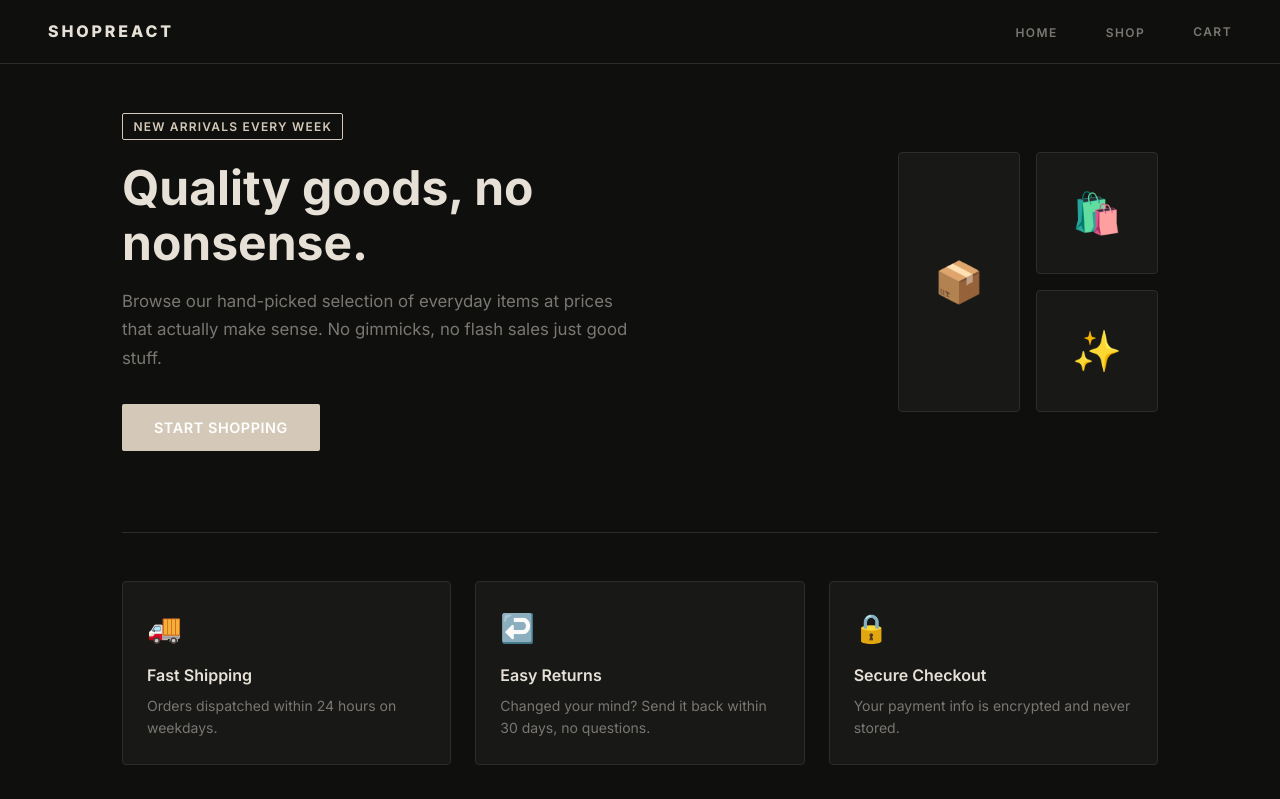
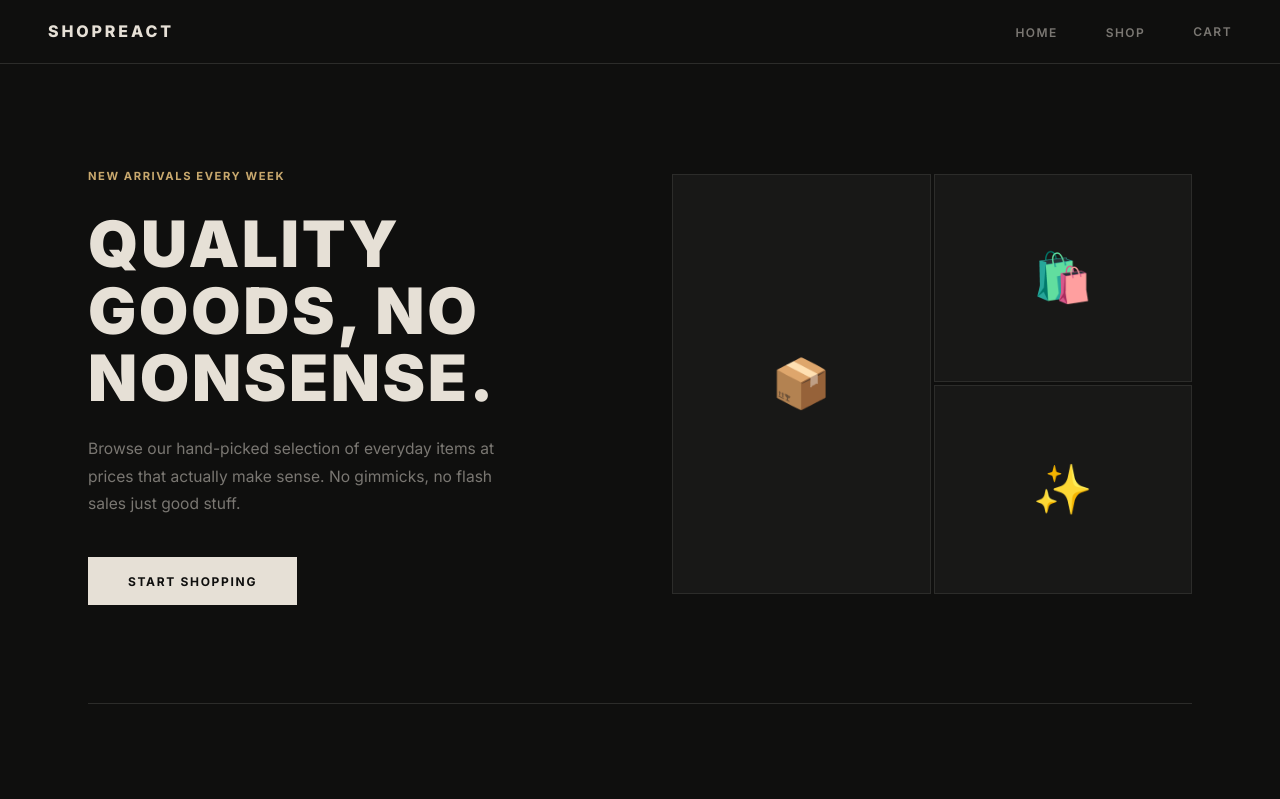
Before and after one commit to MikeBuckets2/shopping-cart, a React (Vite) app: page / in a window 1280 px wide. Shown: the top 799 px of the page. Built offline with nearby package versions, Linux system fonts and the light colour scheme.

Commit message:
style: update home page css

```diff
--- a/src/styles/Home.css
+++ b/src/styles/Home.css
@@ -1,130 +1,148 @@
 .home {
-  max-width: 1100px;
+  max-width: 1200px;
   margin: 0 auto;
-  padding: 3rem 2rem;
+  padding: 0 3rem;
 }
 
+/* Hero */
 .hero {
-  display: flex;
+  display: grid;
+  grid-template-columns: 1fr 1fr;
+  gap: 4rem;
   align-items: center;
-  justify-content: space-between;
-  gap: 3rem;
-  margin-bottom: 5rem;
-  min-height: 340px;
+  min-height: 80vh;
+  border-bottom: 1px solid var(--border);
 }
 
 .hero-text {
-  flex: 1;
-  max-width: 520px;
+  max-width: 560px;
 }
 
 .hero-tag {
   display: inline-block;
-  font-size: 0.75rem;
-  font-weight: 600;
-  letter-spacing: 0.1em;
+  font-size: 0.7rem;
+  font-weight: 700;
+  letter-spacing: 0.14em;
   text-transform: uppercase;
-  color: var(--accent);
-  border: 1px solid var(--accent);
-  padding: 0.2rem 0.65rem;
-  border-radius: 2px;
-  margin-bottom: 1.25rem;
+  color: var(--accent-warm);
+  margin-bottom: 1.5rem;
 }
 
 .hero-text h1 {
-  font-family: var(--font-display);
-  font-size: 3rem;
-  line-height: 1.15;
-  margin-bottom: 1rem;
+  font-size: clamp(2.5rem, 5vw, 4.5rem);
+  font-weight: 900;
+  text-transform: uppercase;
+  letter-spacing: 0.04em;
+  line-height: 1.05;
+  margin-bottom: 1.5rem;
+  color: var(--text);
 }
 
 .hero-text p {
   color: var(--text-muted);
-  font-size: 1.05rem;
-  margin-bottom: 2rem;
-  line-height: 1.7;
+  font-size: 0.975rem;
+  margin-bottom: 2.5rem;
+  line-height: 1.75;
+  max-width: 420px;
 }
 
 .hero-btn {
   display: inline-block;
-  background-color: var(--accent);
-  color: #fff;
-  padding: 0.75rem 2rem;
-  font-weight: 600;
-  font-size: 0.9rem;
-  letter-spacing: 0.04em;
+  background-color: var(--text);
+  color: var(--bg);
+  padding: 0.9rem 2.5rem;
+  font-weight: 700;
+  font-size: 0.75rem;
+  letter-spacing: 0.14em;
   text-transform: uppercase;
-  border-radius: 2px;
   transition: background-color 0.15s;
 }
 
 .hero-btn:hover {
-  background-color: var(--accent-dark);
+  background-color: var(--accent-warm);
 }
 
 .hero-visual {
-  flex-shrink: 0;
   display: grid;
   grid-template-columns: 1fr 1fr;
   grid-template-rows: 1fr 1fr;
-  gap: 1rem;
-  width: 260px;
-  height: 260px;
+  gap: 3px;
+  height: 420px;
 }
 
 .hero-box {
   background-color: var(--surface);
   border: 1px solid var(--border);
-  border-radius: 4px;
   display: flex;
   align-items: center;
   justify-content: center;
-  font-size: 2.5rem;
+  font-size: 3rem;
 }
 
-.box-1 { grid-column: 1; grid-row: 1 / 3; }
+.box-1 {
+  grid-column: 1;
+  grid-row: 1 / 3;
+}
+
 .box-2 { grid-column: 2; grid-row: 1; }
 .box-3 { grid-column: 2; grid-row: 2; }
 
+/* Features */
 .features {
   display: grid;
   grid-template-columns: repeat(3, 1fr);
-  gap: 1.5rem;
-  border-top: 1px solid var(--border);
-  padding-top: 3rem;
+  border-left: 1px solid var(--border);
+  margin: 6rem 0;
 }
 
 .feature-card {
-  padding: 1.5rem;
-  background-color: var(--surface);
-  border: 1px solid var(--border);
-  border-radius: 4px;
+  padding: 2.5rem 2rem;
+  border-right: 1px solid var(--border);
+  border-top: 1px solid var(--border);
+  border-bottom: 1px solid var(--border);
 }
 
 .feature-icon {
-  font-size: 1.75rem;
+  font-size: 1.5rem;
   display: block;
-  margin-bottom: 0.75rem;
+  margin-bottom: 1.25rem;
 }
 
 .feature-card h3 {
-  font-size: 1rem;
-  font-weight: 600;
-  margin-bottom: 0.4rem;
+  font-size: 0.75rem;
+  font-weight: 700;
+  letter-spacing: 0.12em;
+  text-transform: uppercase;
+  margin-bottom: 0.6rem;
+  color: var(--text);
 }
 
 .feature-card p {
-  font-size: 0.875rem;
+  font-size: 0.85rem;
   color: var(--text-muted);
-  line-height: 1.6;
+  line-height: 1.7;
 }
 
-@media (max-width: 700px) {
+@media (max-width: 860px) {
+  .home {
+    padding: 0 1.25rem;
+  }
   .hero {
-    flex-direction: column;
-    text-align: center;
+    grid-template-columns: 1fr;
+    min-height: unset;
+    padding: 4rem 0;
+    gap: 3rem;
   }
-  .hero-text h1 { font-size: 2.1rem; }
-  .hero-visual { width: 200px; height: 200px; }
-  .features { grid-template-columns: 1fr; }
+  .hero-visual {
+    height: 280px;
+  }
+  .features {
+    grid-template-columns: 1fr;
+  }
+  .feature-card {
+    border-top: none;
+  }
+  .feature-card:first-child {
+    border-top: 1px solid var(--border);
+  }
 }
```
